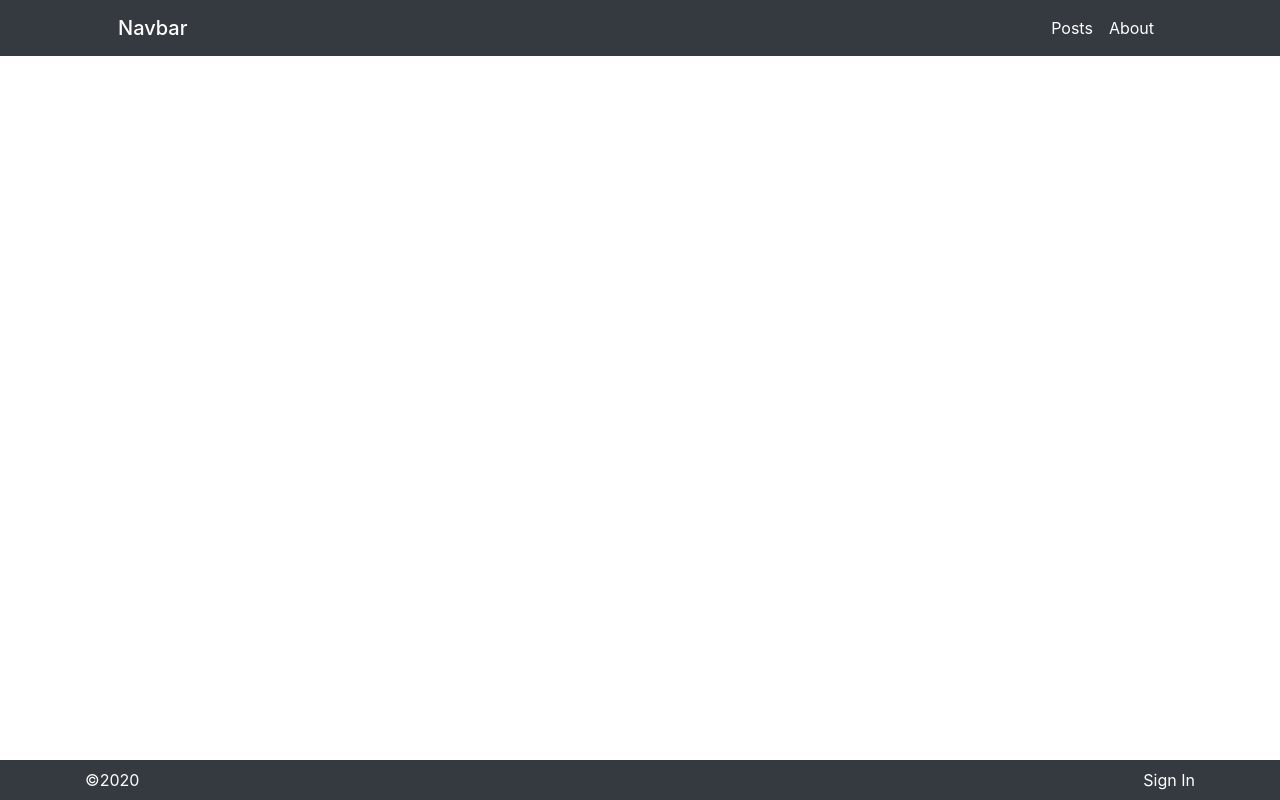
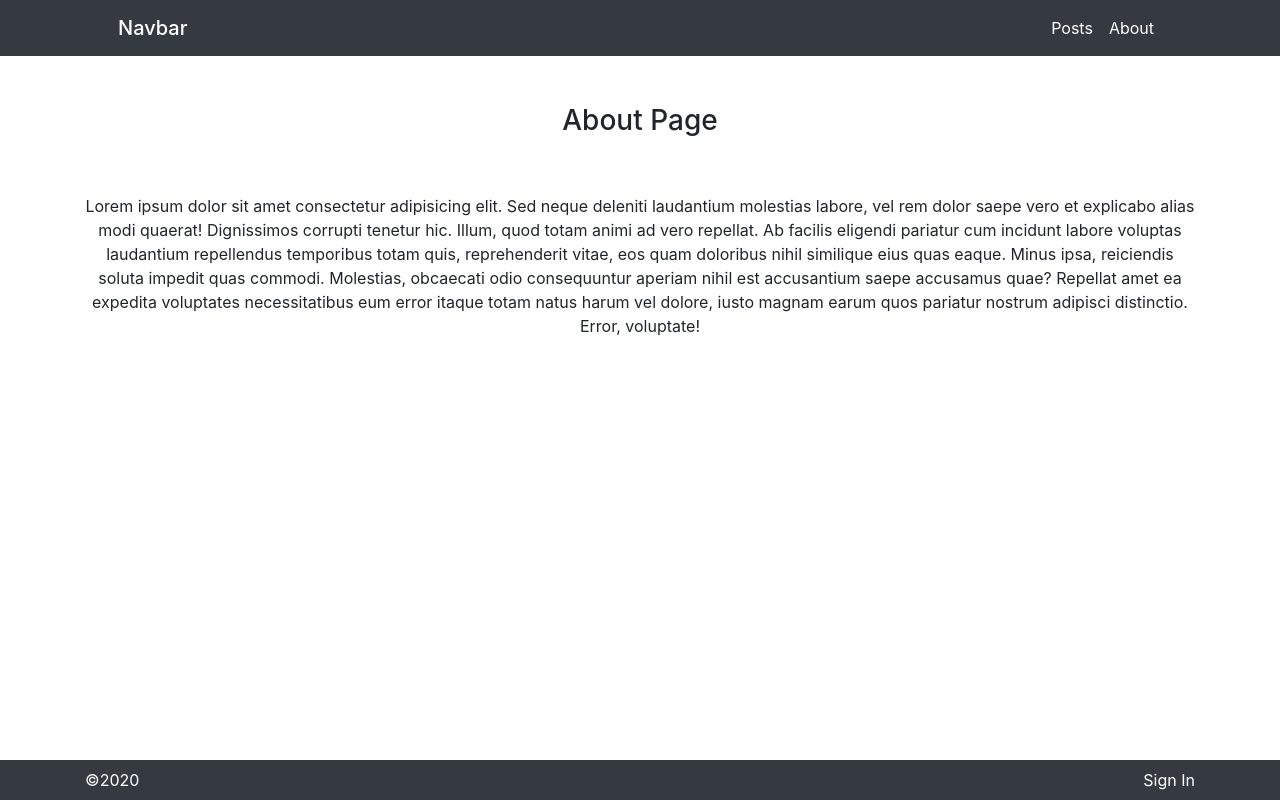
Before and after one commit to Nemanjavit/users-crud, a React (Create React App) app in the folder users-crud/: page /about in a window 1280 px wide. Built offline with nearby package versions, Linux system fonts and the light colour scheme.

Commit message:
about page done and connected with link

```diff
--- a/users-crud/src/App.js
+++ b/users-crud/src/App.js
@@ -6,6 +6,7 @@ import { BrowserRouter as Router, Switch, Route } from "react-router-dom";
 import Dashboard from "./components/Dashboard";
 import Header from "./components/Header";
 import Footer from "./components/Footer";
+import AboutPage from "./components/AboutPage";
 
 function App() {
   return (
@@ -16,6 +17,7 @@ function App() {
           <Route path="/dashboard" component={Dashboard} />
           <Route path="/signup" component={SignUpPage} />
           <Route path="/signin" component={SignInPage} />
+          <Route path="/about" component={AboutPage} />
         </Switch>
         <Footer />
       </div>
--- /dev/null
+++ b/users-crud/src/components/AboutPage.js
@@ -0,0 +1,24 @@
+import React from "react";
+
+const AboutPage = () => {
+  return (
+    <div className="container">
+      <h3 className="py-5">About Page</h3>
+      <p>
+        Lorem ipsum dolor sit amet consectetur adipisicing elit. Sed neque
+        deleniti laudantium molestias labore, vel rem dolor saepe vero et
+        explicabo alias modi quaerat! Dignissimos corrupti tenetur hic. Illum,
+        quod totam animi ad vero repellat. Ab facilis eligendi pariatur cum
+        incidunt labore voluptas laudantium repellendus temporibus totam quis,
+        reprehenderit vitae, eos quam doloribus nihil similique eius quas eaque.
+        Minus ipsa, reiciendis soluta impedit quas commodi. Molestias, obcaecati
+        odio consequuntur aperiam nihil est accusantium saepe accusamus quae?
+        Repellat amet ea expedita voluptates necessitatibus eum error itaque
+        totam natus harum vel dolore, iusto magnam earum quos pariatur nostrum
+        adipisci distinctio. Error, voluptate!
+      </p>
+    </div>
+  );
+};
+
+export default AboutPage;
```
